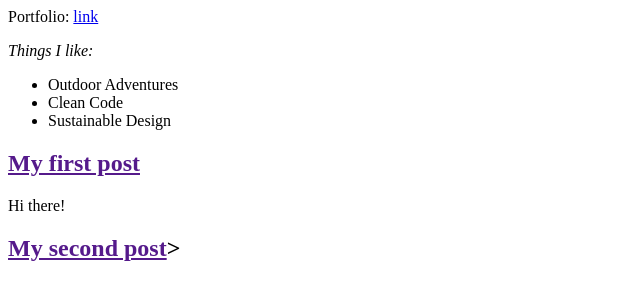
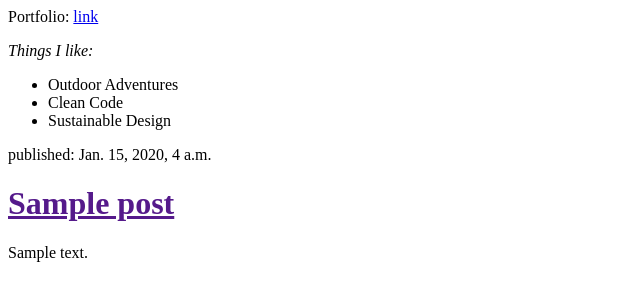
Before and after one commit to anniebruckner/djangogirls, a Django app: template blog/templates/blog/post_list.html in a window 1280 px wide. Shown: the top 301 px of the page, without its empty margins (0-640 px from the left). Run offline with Django 3.2, Linux system fonts and the light colour scheme; the template is opened without the code that fills it: values that come from a table or form of the project are taken from there, others are empty; tables that the repository leaves empty hold one stand-in row (values such as "Sample post").

Commit message:
more updates

```diff
--- a/blog/templates/blog/post_list.html
+++ b/blog/templates/blog/post_list.html
@@ -17,14 +17,13 @@
 			</p>
 		</div>
 
-		<div>
-			<h2><a href="">My first post</a></h2>
-				<p>Hi there!</p>
-		</div>
-
-		<div>
-			<h2><a href=""">My second post</a>></h2>
-		</div>
+		{% for post in posts %}
+			<div>
+				<p>published: {{ post.published_date}}</p>
+				<h1><a href="">{{ post.title }}</a></h1>
+				<p>{{ post.text|linebreaksbr }}</p>
+			</div>
+		{% endfor %}
 
 	</body>
 </html>
```
